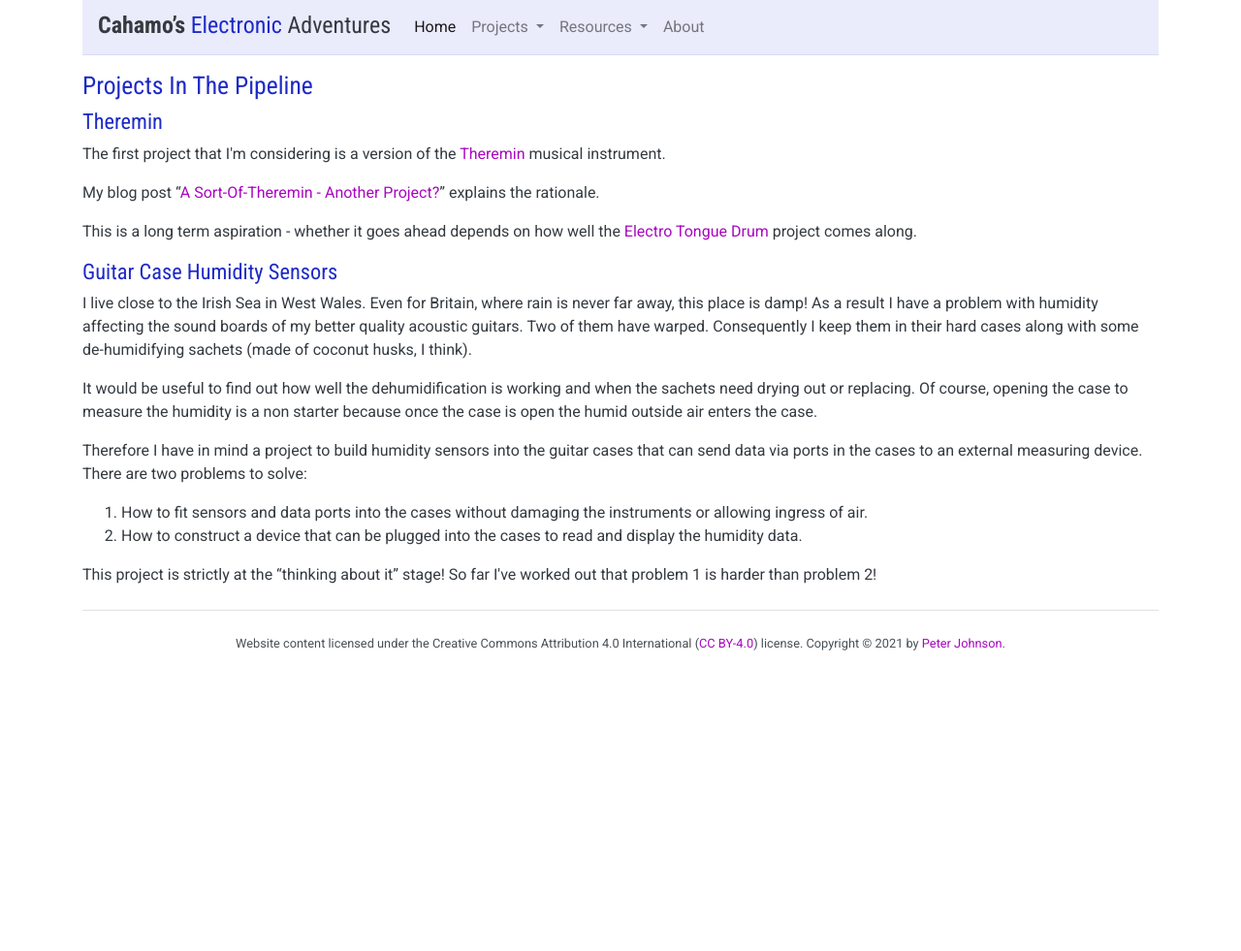
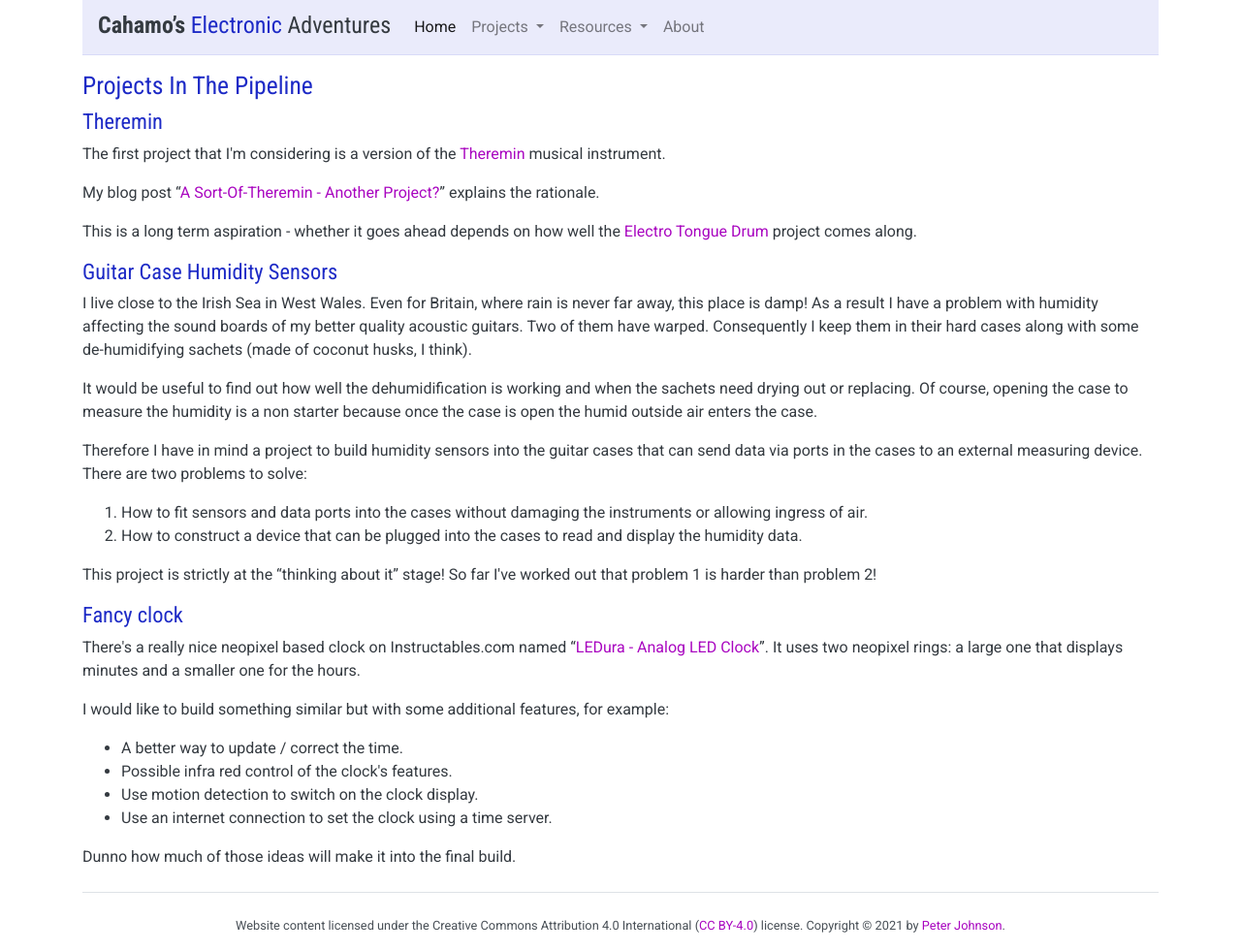
Before and after one commit to cahamo/cahamo.github.io, a Jekyll site: the page built from pipeline.html, in a window 1280 px wide. Shown: the whole page at 97% size. Built offline with Jekyll 4.4.1, drawn with Linux system fonts in a browser that asks for light colours; comment, search, counter and statistics services are not loaded; before the commit the page ends 900 px from its top, so only the background shows below that.

Commit message:
Update pipeline.html
Add details of neopixel clock project idea.

```diff
--- a/pipeline.html
+++ b/pipeline.html
@@ -25,3 +25,19 @@ layout: default
 </ol>
 
 <p>This project is strictly at the &ldquo;thinking about it&rdquo; stage! So far I've worked out that problem 1 is harder than problem 2!</p>
+
+<h2>Fancy clock</h2>
+
+<p>There's a really nice neopixel based clock on Instructables.com named &ldquo;<a href=”https://www.instructables.com/LEDura-Analog-LED-Clock/">LEDura - Analog LED Clock</a>&rdquo;. It uses two neopixel rings: a large one that displays minutes and a smaller one for the hours.</p>
+
+<p>I would like to build something similar but with some additional features, for example:</p>
+
+<ul>
+    <li>A better way to update / correct the time.</li>
+    <li>Possible infra red control of the clock's features.</li>
+    <li>Use motion detection to switch on the clock display.</li>
+    <li>Use an internet connection to set the clock using a time server.</li>
+</ul>
+
+
+<p>Dunno how much of those ideas will make it into the final build.</p>
```
